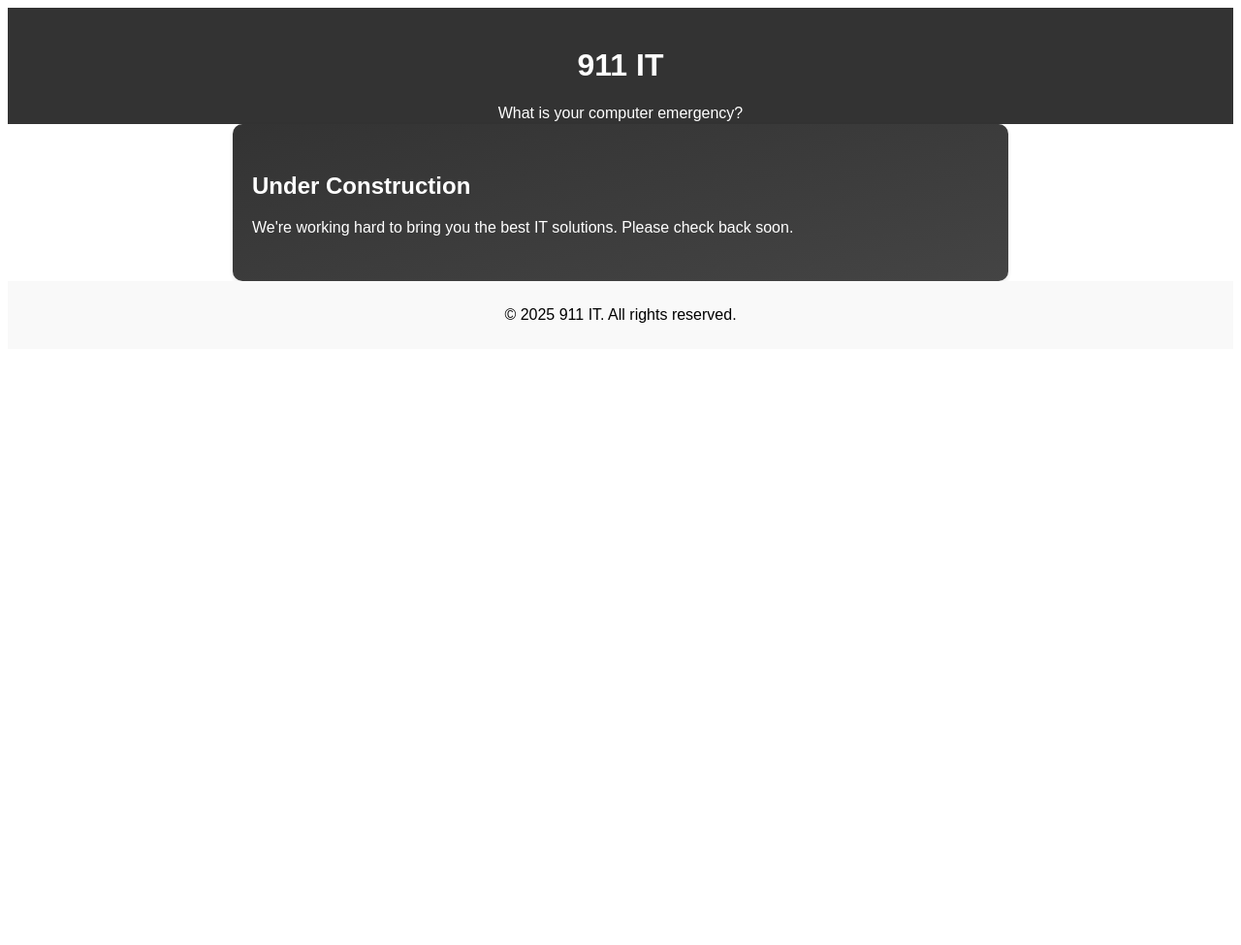
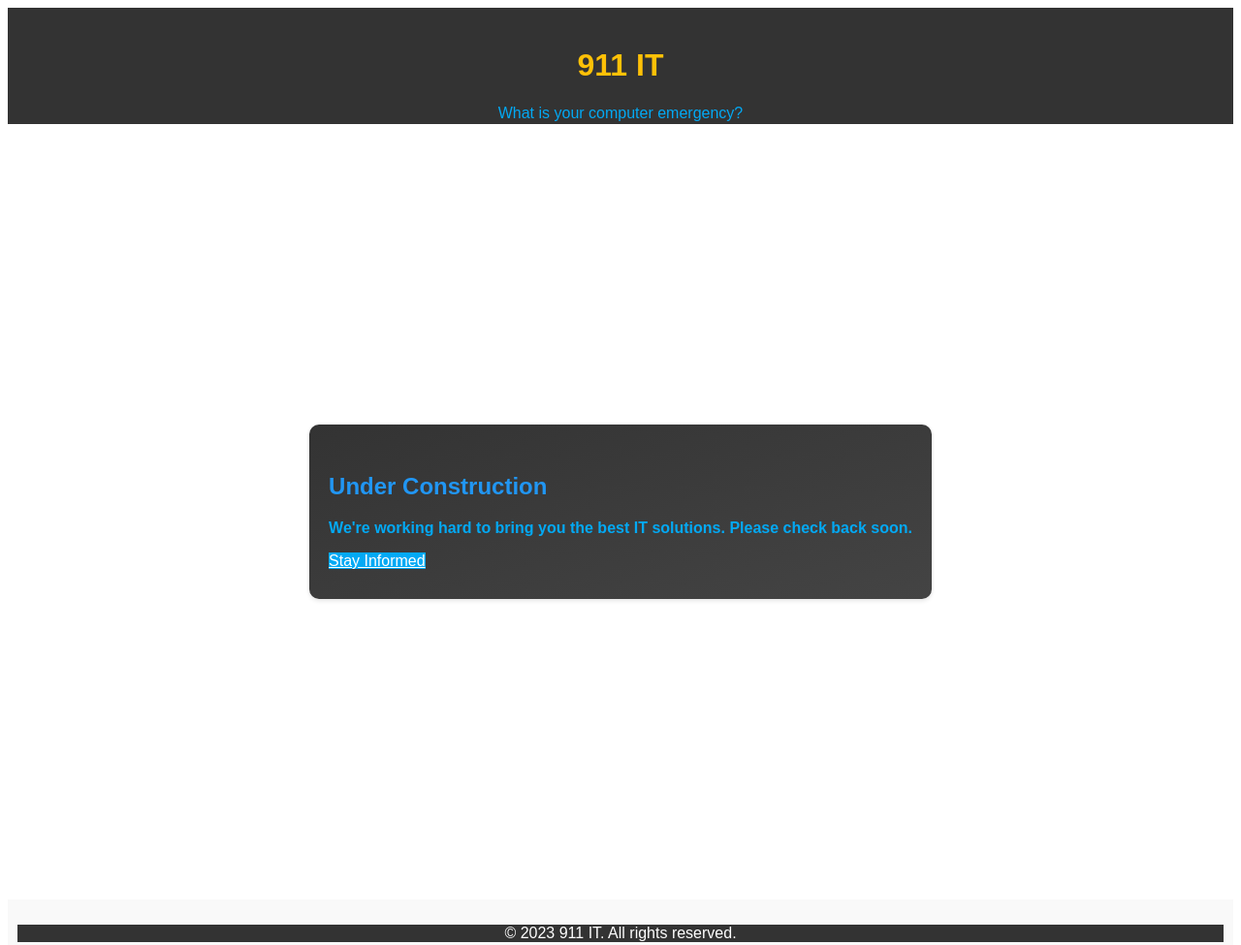
Before and after one commit to Learning-Dan/911it, a plain HTML site: page index.html in a window 1280 px wide. Shown: the whole page at 97% size. Before the commit the page ends 800 px from the top, so only its background shows below. Drawn offline with Linux system fonts and the light colour scheme; a script that the page names is missing.

Commit message:
Update index.html

```diff
--- a/index.html
+++ b/index.html
@@ -9,17 +9,18 @@
 <body>
     <!-- Header Section -->
     <header class="masthead">
-        <h1>911 IT</h1>
-        <p>What is your computer emergency?</p>
+        <h1 style="color: #FFC107;">911 IT</h1>
+        <p style="color: #03A9F4;">What is your computer emergency?</p>
     </header>
 
     <!-- Main Content Section -->
-    <main class="container mt-5">
+    <main class="container mt-5" style="height: 100vh; display: flex; justify-content: center; align-items: center;">
         <section id="hero">
             <div class="row justify-content-center">
                 <div class="col-md-6 col-lg-4 text-center">
-                    <h2 class="display-3 mb-4">Under Construction</h2>
-                    <p class="lead">We're working hard to bring you the best IT solutions. Please check back soon.</p>
+                    <h2 class="display-3 mb-4" style="color: #2196F3;">Under Construction</h2>
+                    <p class="lead" style="font-weight: bold; color: #03A9F4;">We're working hard to bring you the best IT solutions. Please check back soon.</p>
+                    <a href="#" class="btn btn-primary mt-4" style="background-color: #03A9F4; border-color: #03A9F4; color: white;">Stay Informed</a>
                 </div>
             </div>
         </section>
@@ -27,8 +28,8 @@
 
     <!-- Footer Section -->
     <footer class="mastfoot">
-        <div class="inner">
-            <p>&copy; 2025 911 IT. All rights reserved.</p>
+        <div class="inner" style="background-color: #333; color: white;">
+            <p>&copy; 2023 911 IT. All rights reserved.</p>
         </div>
     </footer>
 
```
